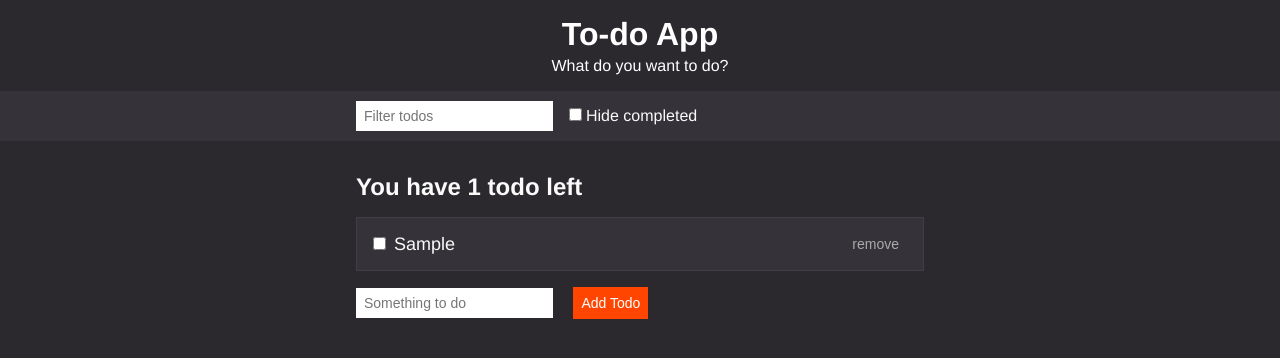
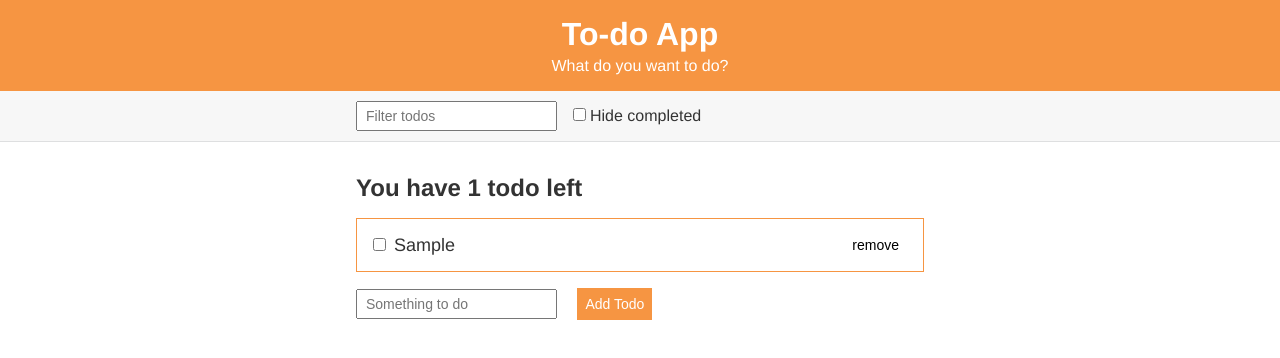
Before and after one commit to raoufswe/To-Do-List, a plain HTML site: page index.html in a window 1280 px wide. Both pictures are taken after typing "Sample" into the empty fields and a click on the button "Add Todo". Drawn offline with Linux system fonts and the light colour scheme.

Commit message:
Change the design

```diff
--- a/styles/style.css
+++ b/styles/style.css
@@ -1,20 +1,4 @@
-/*
-// Colors
-$off-black: #20222b;
-$dark-blue: #333745;
-$blue: #3c4251;
-$light-blue: #464b5e;
-$off-white: #a5afd7;
-$purple: #8357c5;
-// Spacing
-$s-size: 1.2rem;
-$m-size: 1.6rem;
-$l-size: 3.2rem;
-$xl-size: 4.8rem;
-$desktop-breakpoint: 45rem;
-*/
 
-/* Base Styles */
 
 * {
     box-sizing: border-box;
@@ -27,19 +11,17 @@ html {
 }
 
 body {
-    background: #2B292E;
-  color: #fafafa;
+
+    color: #333333;
   font-family: Helvetica, Arial, sans-serif;
   font-size: 1.6rem;
 }
 
 button {
   cursor: pointer;
+
 }
 
-a {
-    color: #6F439C;
-}
 
 /* Container */
 
@@ -52,7 +34,7 @@ a {
 /* Header */
 
 .header {
-  background: #2B292E;
+  background: #F69542;
   color:white;
   padding: 1.6rem 0;
   text-align: center
@@ -72,9 +54,10 @@ a {
 /* Actions Bar */
 
 .actions {
-    background-color: #353239;
+    background-color: #F7F7F7;
     /* border-bottom: 1px solid #dedfe0; */
     /* color: #333333; */
+    border-bottom: 1px solid #dedfe0;
     padding: 1rem
 
 }
@@ -95,7 +78,7 @@ a {
 /* Form Inputs */
 
 .input {
-    border: none;
+
     font-size: 1.4rem;
     font-weight: 300;
     height: 3rem;
@@ -113,9 +96,8 @@ a {
 }
 
 .button {
-    background: orangered;
+    background: #F69542;
     border: none;
-
     color: white;
     font-size: 1.4rem;
     font-weight: 300;
@@ -124,7 +106,7 @@ a {
 }
 
 .button:hover {
-    background: #5F3A87;
+    background: #D74F35;
 }
 
 .button--secondary {
@@ -139,7 +121,7 @@ a {
 .button--text {
     background: none;
     border: none;
-    color: #aaa;
+    color: black
 }
 
 .button--text:hover {
@@ -162,6 +144,7 @@ a {
 
 .body-input {
     border: 1px solid #DEDFE0;
+    color: #333333;
     font-family: inherit;
     font-size: 1.6rem;
     font-weight: 300;
@@ -178,8 +161,8 @@ a {
     text-decoration: none;
     color: #fafafa;
     cursor: pointer;
-    background: #353239;
-    border: 1px solid #423e47;
+    background: white;
+    border: 1px solid #F69542;
     margin: 1.6rem 0;
     padding: 1rem 1.6rem;
     display: block;
@@ -192,6 +175,7 @@ a {
 .list-item__container {
     display: flex;
     font-size: 1.8rem;
+    color: #333333;
     font-weight: 300;
     align-items: baseline;
 }
@@ -201,7 +185,7 @@ a {
 }
 
 .list-item:hover {
-    background: #3d3941;
+    background: #F69542;
 }
 
 .list-item__title {
```
